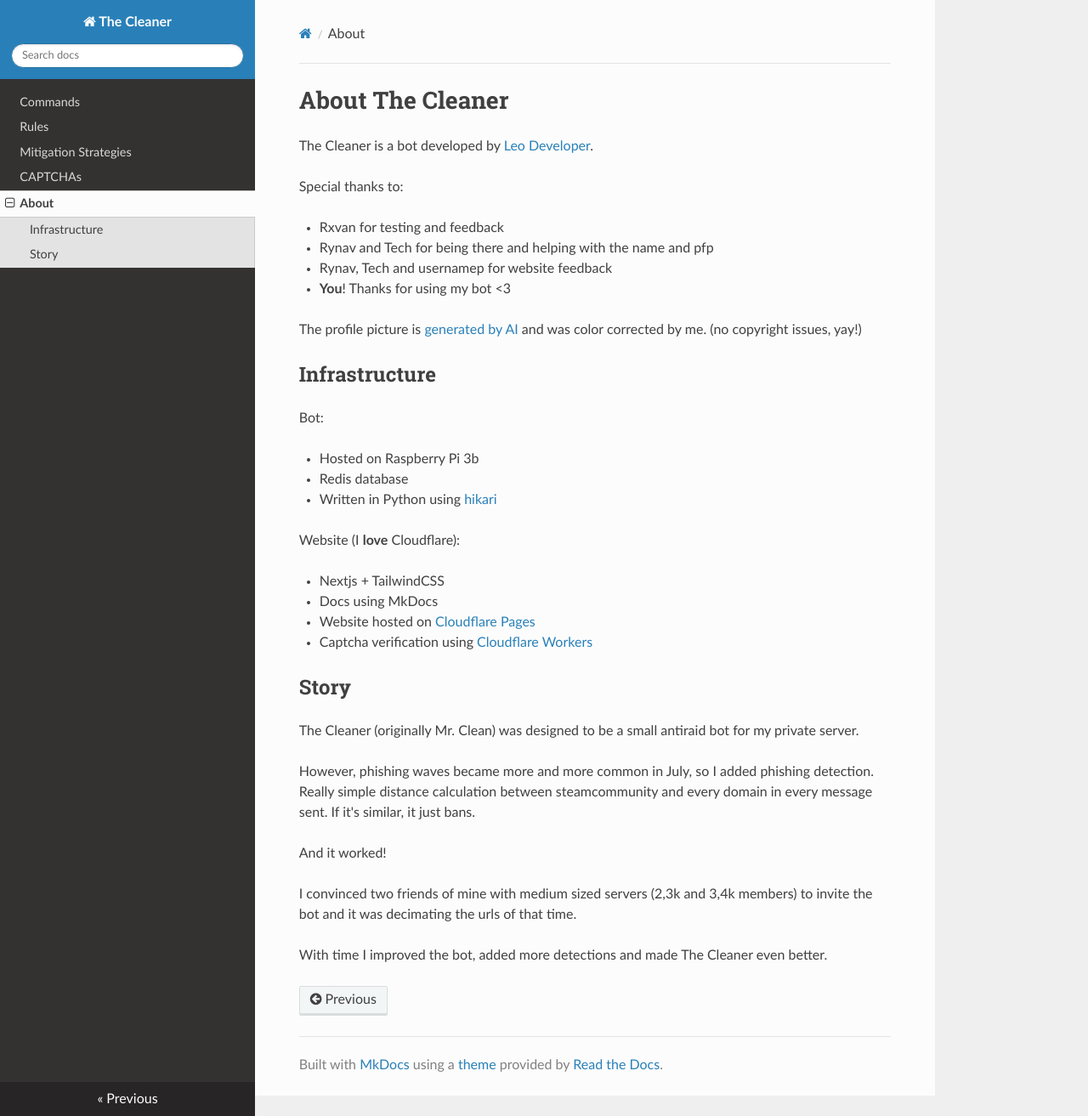
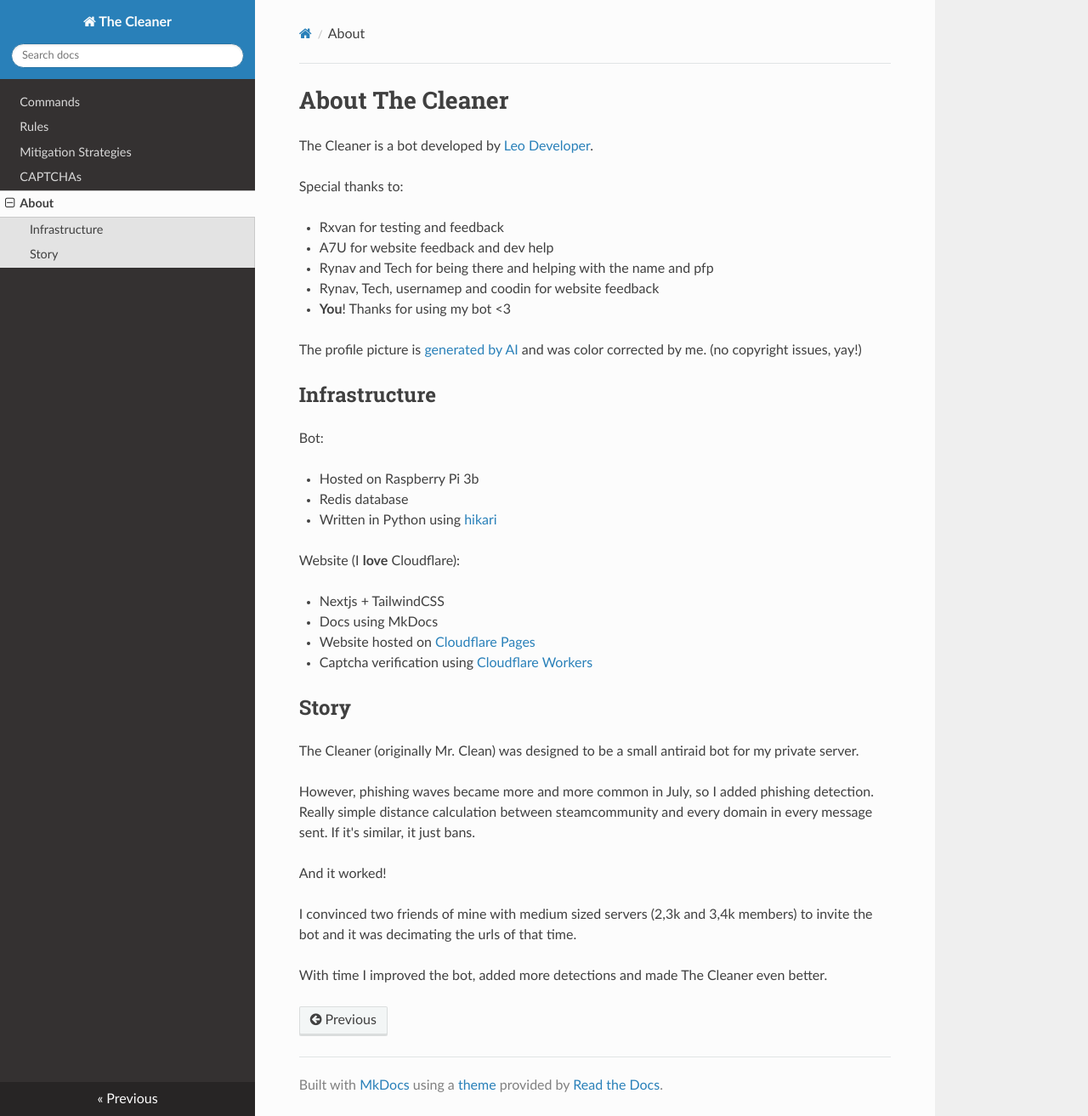
Before and after one commit to cleaner-bot/website, an MkDocs documentation site: the page built from docs/about.md, in a window 1280 px wide and 1313 px high. Shown: the whole window at 85% size. Built offline with MkDocs 1.6.1, drawn with Linux system fonts in a browser that asks for light colours; nearby versions of some CDN libraries.

Commit message:
update credits

```diff
--- a/docs/about.md
+++ b/docs/about.md
@@ -6,8 +6,9 @@ The Cleaner is a bot developed by [Leo Developer](https://leodev.xyz).
 Special thanks to:
 
 - Rxvan for testing and feedback
+- A7U for website feedback and dev help
 - Rynav and Tech for being there and helping with the name and pfp
-- Rynav, Tech and usernamep for website feedback
+- Rynav, Tech, usernamep and coodin for website feedback
 
 - **You**! Thanks for using my bot <3
 
```
